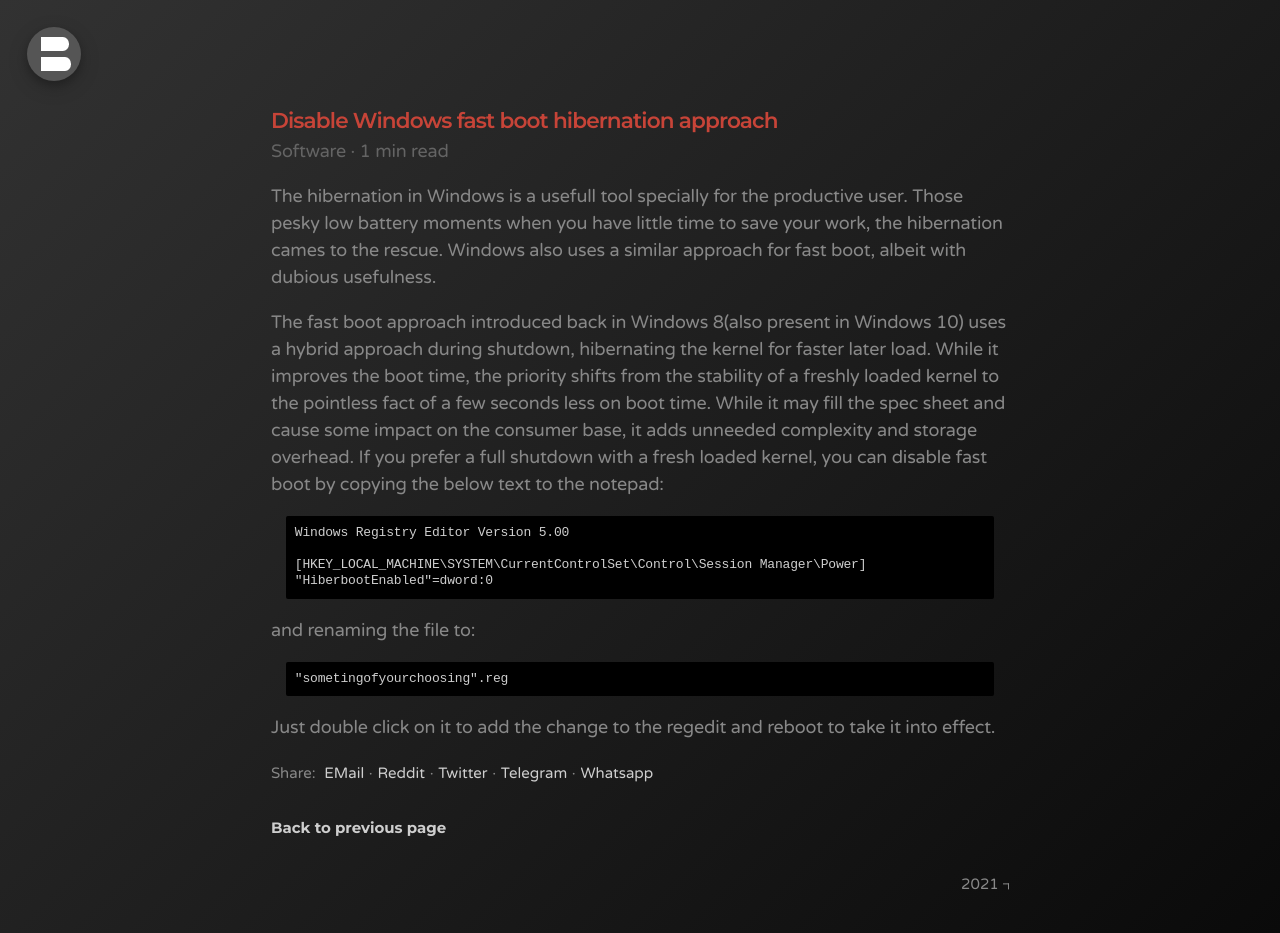
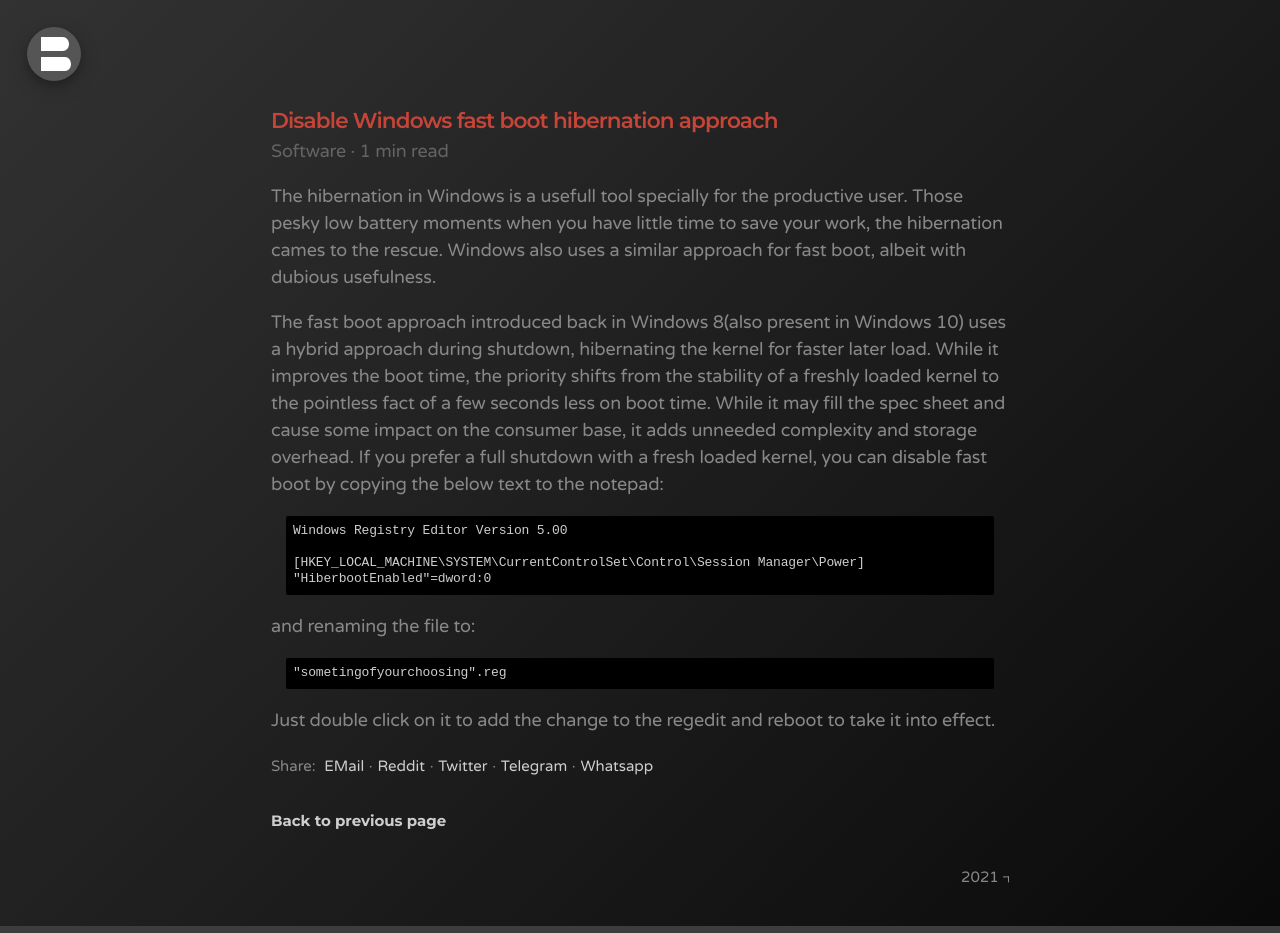
Before and after one commit to bonina/bonina.github.io, a Jekyll site: the page built from _posts/software/2020/2020-05-08-disable-windows-fast-boot.md, in a window 1280 px wide. Built offline with Jekyll 4.4.1, drawn with Linux system fonts in a browser that asks for light colours.

Commit message:
Update _message.scss

```diff
--- a/_sass/_message.scss
+++ b/_sass/_message.scss
@@ -4,7 +4,7 @@
 // or to a parent if there are multiple elements to show.
 
 .message {
-  padding: 0.5rem;
+  padding: 0.4rem;
   color: #cecece;
   background-color: #000000;
   //overflow-wrap: break-word;
```
